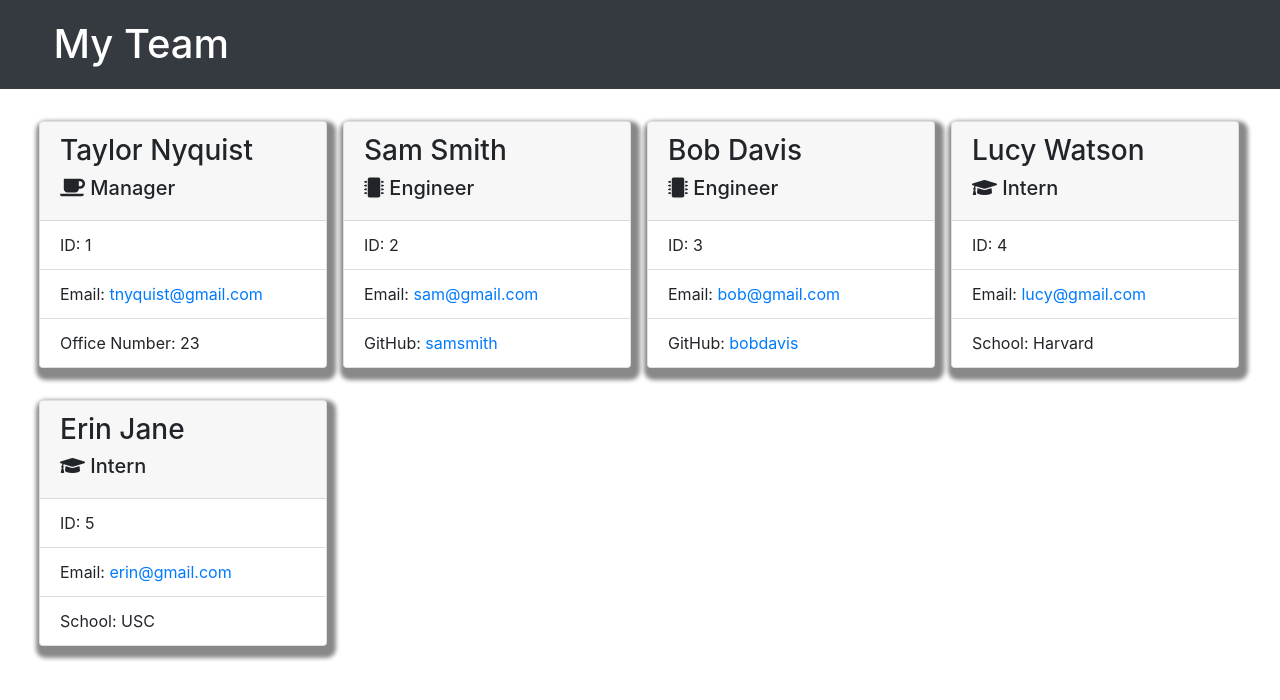
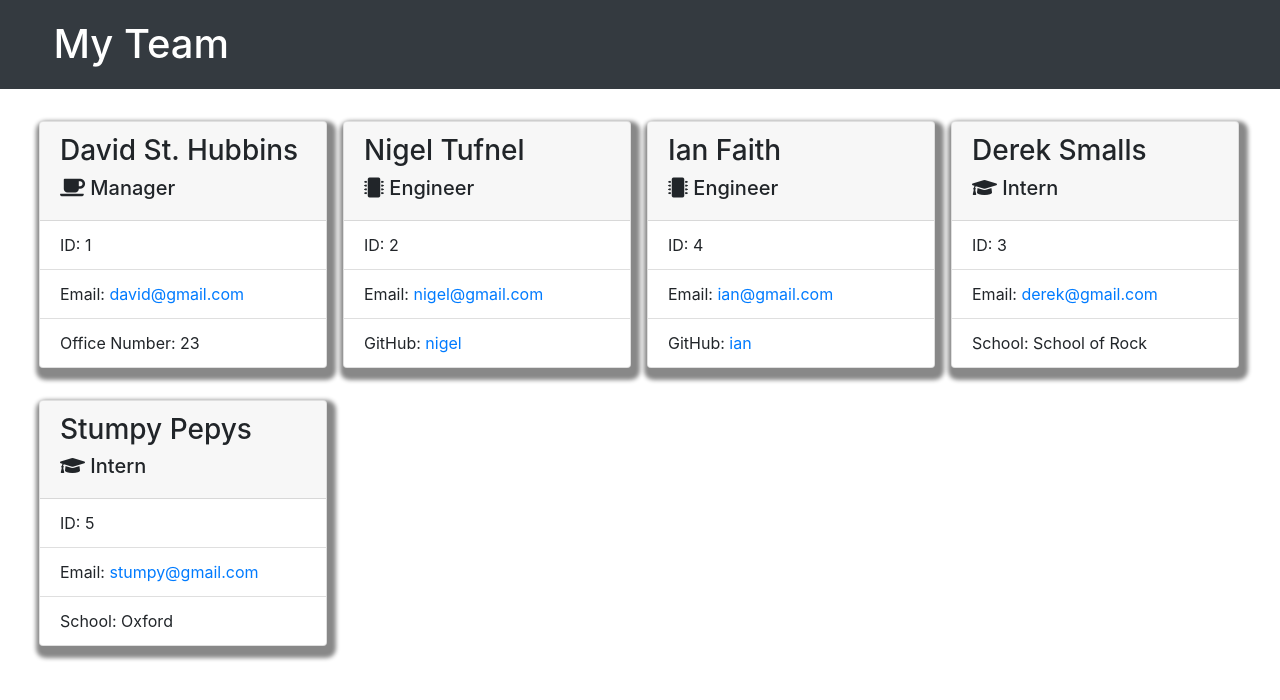
Before and after one commit to taylornyquist/team-profile-generator, a website: page dist/index.html in a window 1280 px wide. Drawn offline with nearby package versions, Linux system fonts and the light colour scheme.

Commit message:
finished readme

```diff
--- a/dist/index.html
+++ b/dist/index.html
@@ -27,58 +27,58 @@
 
     <div class="card my-3 mx-2 employee-card" style="width: 18rem;">
         <div class="card-header">
-            <h3>Taylor Nyquist</h3>
+            <h3>David St. Hubbins</h3>
             <h5><i class="fa fa-coffee" aria-hidden="true"></i> Manager</h5>
         </div>
         <ul class="list-group list-group-flush">
             <li class="list-group-item">ID: 1</li>
-            <li class="list-group-item">Email:<a href="mailto:tnyquist@gmail.com"> tnyquist@gmail.com</a>
+            <li class="list-group-item">Email:<a href="mailto:david@gmail.com"> david@gmail.com</a>
             </li>
             <li class="list-group-item">Office Number: 23</li>
         </ul>
     </div>
     <div class="card my-3 mx-2 employee-card" style="width: 18rem;">
         <div class="card-header">
-            <h3>Sam Smith</h3>
+            <h3>Nigel Tufnel</h3>
             <h5><i class="fa fa-microchip" aria-hidden="true"></i> Engineer</h5>
         </div>
         <ul class="list-group list-group-flush">
             <li class="list-group-item">ID: 2</li>
-            <li class="list-group-item">Email:<a href="mailto:sam@gmail.com"> sam@gmail.com</a></li>
-            <li class="list-group-item">GitHub:<a href="https://github.com/samsmith" target="_blank"> samsmith</a></li>
+            <li class="list-group-item">Email:<a href="mailto:nigel@gmail.com"> nigel@gmail.com</a></li>
+            <li class="list-group-item">GitHub:<a href="https://github.com/nigel" target="_blank"> nigel</a></li>
         </ul>
     </div>
     <div class="card my-3 mx-2 employee-card" style="width: 18rem;">
         <div class="card-header">
-            <h3>Bob Davis</h3>
+            <h3>Ian Faith</h3>
             <h5><i class="fa fa-microchip" aria-hidden="true"></i> Engineer</h5>
         </div>
         <ul class="list-group list-group-flush">
-            <li class="list-group-item">ID: 3</li>
-            <li class="list-group-item">Email:<a href="mailto:bob@gmail.com"> bob@gmail.com</a></li>
-            <li class="list-group-item">GitHub:<a href="https://github.com/bobdavis" target="_blank"> bobdavis</a></li>
+            <li class="list-group-item">ID: 4</li>
+            <li class="list-group-item">Email:<a href="mailto:ian@gmail.com"> ian@gmail.com</a></li>
+            <li class="list-group-item">GitHub:<a href="https://github.com/ian" target="_blank"> ian</a></li>
         </ul>
     </div>
     <div class="card my-3 mx-2 employee-card" style="width: 18rem;">
         <div class="card-header">
-            <h3>Lucy Watson</h3>
+            <h3>Derek Smalls</h3>
             <h5><i class="fa fa-graduation-cap" aria-hidden="true"></i> Intern</h5>
         </div>
         <ul class="list-group list-group-flush">
-            <li class="list-group-item">ID: 4</li>
-            <li class="list-group-item">Email:<a href="mailto:lucy@gmail.com"> lucy@gmail.com</a></li>
-            <li class="list-group-item">School: Harvard</li>
+            <li class="list-group-item">ID: 3</li>
+            <li class="list-group-item">Email:<a href="mailto:derek@gmail.com"> derek@gmail.com</a></li>
+            <li class="list-group-item">School: School of Rock</li>
         </ul>
     </div>
     <div class="card my-3 mx-2 employee-card" style="width: 18rem;">
         <div class="card-header">
-            <h3>Erin Jane</h3>
+            <h3>Stumpy Pepys</h3>
             <h5><i class="fa fa-graduation-cap" aria-hidden="true"></i> Intern</h5>
         </div>
         <ul class="list-group list-group-flush">
             <li class="list-group-item">ID: 5</li>
-            <li class="list-group-item">Email:<a href="mailto:erin@gmail.com"> erin@gmail.com</a></li>
-            <li class="list-group-item">School: USC</li>
+            <li class="list-group-item">Email:<a href="mailto:stumpy@gmail.com"> stumpy@gmail.com</a></li>
+            <li class="list-group-item">School: Oxford</li>
         </ul>
     </div>
         </div>
```
Also changed, not shown: README.md, src/screen-shot1.png (added).
